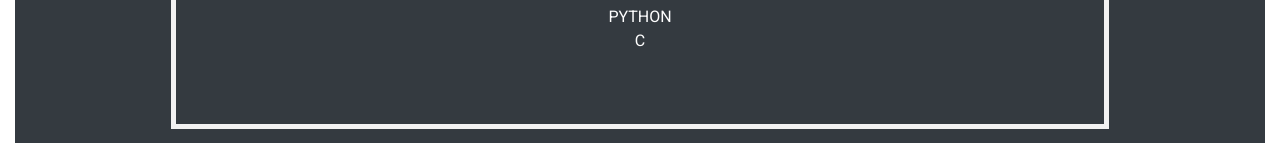
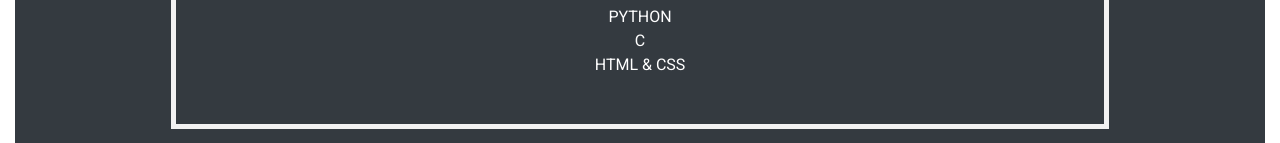
Before and after one commit to ameaaira00/fcb-portfolio, a plain HTML site: page index.html in a window 1280 px wide. Shown: the part 891-1034 px from the top of the page. Drawn offline with nearby package versions, Linux system fonts and the light colour scheme.

Commit message:
Update index.html

```diff
--- a/index.html
+++ b/index.html
@@ -55,8 +55,7 @@
 						<!---list items--->
 						<li>PYTHON</li>
 						<li>C</li>
-						<!---<li>HTML*</li>
-						<li>CSS*</li>--->
+						<li>HTML & CSS</li>
 					</ul>
 			</div>
 			<div class="tools">
```
